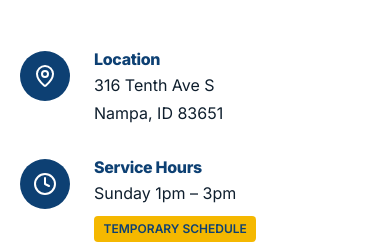
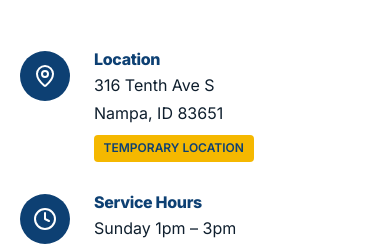
Before and after one commit to tembonetwork/icp-church-website, a React (Vite) app: page / in a window 390 px wide. Shown: the part 3484-3730 px from the top of the page. Built offline with nearby package versions, Linux system fonts and the light colour scheme.

Commit message:
Add Temporary Location flag to address and fix mobile navbar overlap

```diff
--- a/src/components/Info.jsx
+++ b/src/components/Info.jsx
@@ -28,6 +28,7 @@ const Info = () => {
                 <div>
                   <h4>{t.info.locationLabel}</h4>
                   <p>316 Tenth Ave S<br />Nampa, ID 83651</p>
+                  <span className="temporary-tag">{t.info.tempLocationTag}</span>
                 </div>
               </div>
 
--- a/src/translations.js
+++ b/src/translations.js
@@ -59,6 +59,7 @@ const translations = {
             hoursLabel: 'Service Hours',
             hours: 'Sunday 1pm – 3pm',
             tempTag: 'Temporary Schedule',
+            tempLocationTag: 'Temporary Location',
             openMaps: 'Open in Google Maps',
         },
 
@@ -154,6 +155,7 @@ const translations = {
             hoursLabel: 'Amasaha yo Gusenga',
             hours: 'Ku Cyumweru saa 7 – saa 9',
             tempTag: 'Gahunda Igihe',
+            tempLocationTag: 'Aho Tubarizwa Igihe',
             openMaps: 'Fungura kuri Google Maps',
         },
 
```
